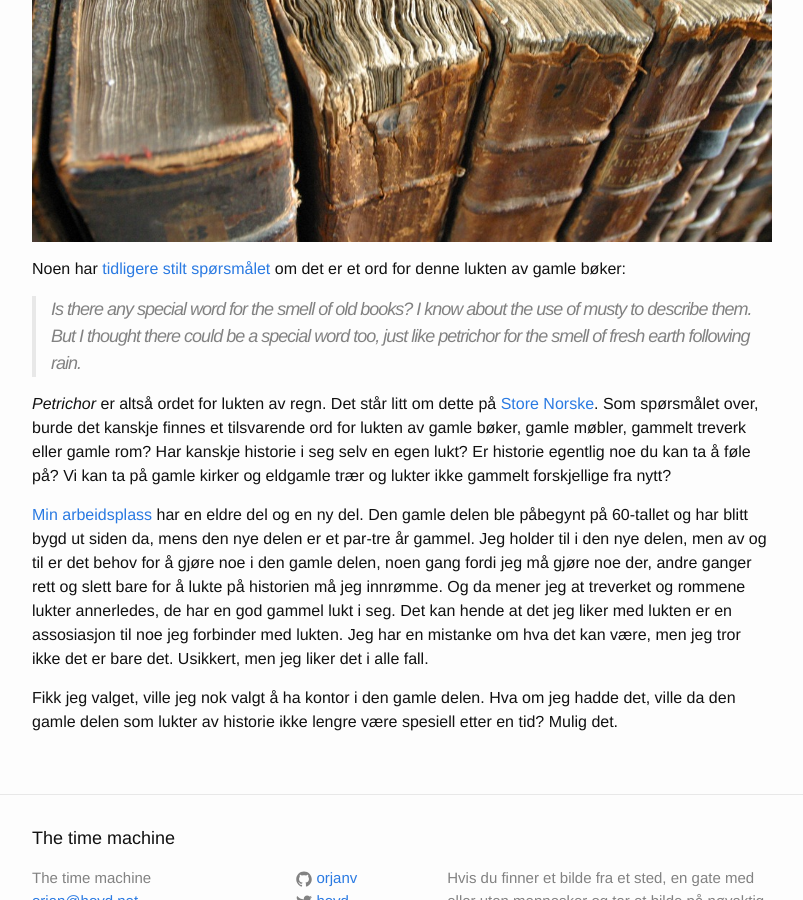
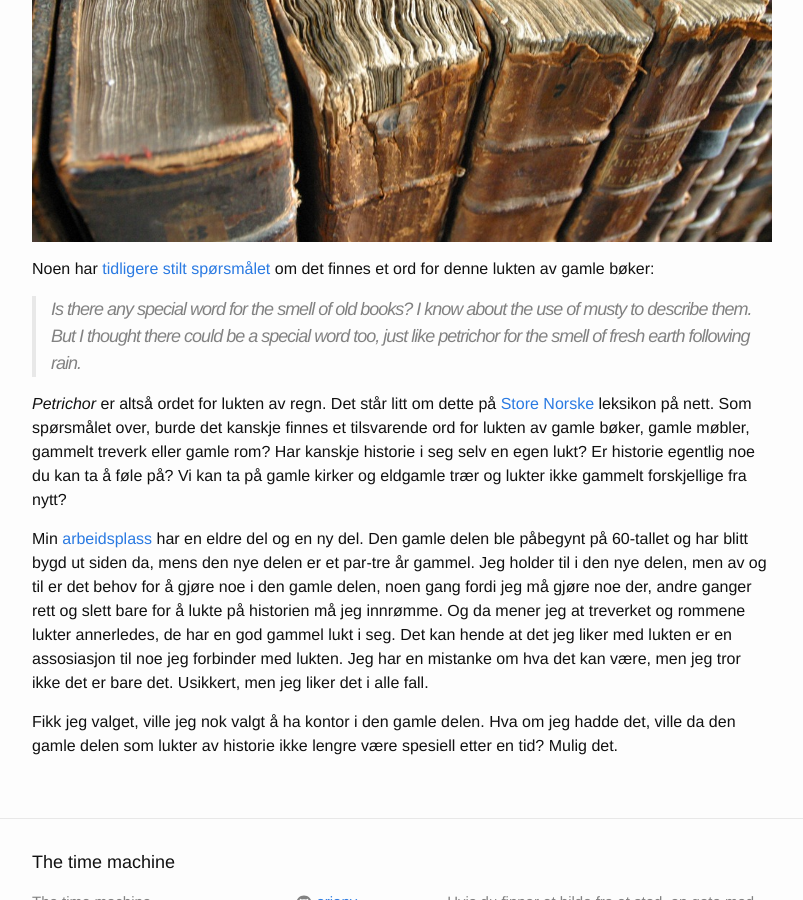
Before and after one commit to orjanv/orjanv.github.io, a Jekyll site: the page built from _posts/2015-08-03-gamle-boker.md, in a window 1280 px wide and 900 px high, scrolled down 458 px. Shown: the whole window, without its empty margins (238-1041 px from the left). Built offline with Jekyll 4.4.1, drawn with Linux system fonts in a browser that asks for light colours.

Commit message:
new blog post

```diff
--- a/_posts/2015-08-03-gamle-boker.md
+++ b/_posts/2015-08-03-gamle-boker.md
@@ -11,12 +11,12 @@ Jeg elsker å lukte i gamle bøker. En gang for flere år siden bestilte jeg en
 
 ![](/assets/gamle-boker.jpg)
 
-Noen har [tidligere stilt spørsmålet](http://english.stackexchange.com/questions/57416/word-for-the-smell-of-old-books) om det er et ord for denne lukten av gamle bøker:
+Noen har [tidligere stilt spørsmålet](http://english.stackexchange.com/questions/57416/word-for-the-smell-of-old-books) om det finnes et ord for denne lukten av gamle bøker:
 
 > *Is there any special word for the smell of old books? I know about the use of musty to describe them. But I thought there could be a special word too, just like petrichor for the smell of fresh earth following rain.*
 
-*Petrichor* er altså ordet for lukten av regn. Det står litt om dette på [Store Norske](https://snl.no/lukten_etter_regn). Som spørsmålet over, burde det kanskje finnes et tilsvarende ord for lukten av gamle bøker, gamle møbler, gammelt treverk eller gamle rom? Har kanskje historie i seg selv en egen lukt? Er historie egentlig noe du kan ta å føle på? Vi kan ta på gamle kirker og eldgamle trær og lukter ikke gammelt forskjellige fra nytt?
+*Petrichor* er altså ordet for lukten av regn. Det står litt om dette på [Store Norske](https://snl.no/lukten_etter_regn) leksikon på nett. Som spørsmålet over, burde det kanskje finnes et tilsvarende ord for lukten av gamle bøker, gamle møbler, gammelt treverk eller gamle rom? Har kanskje historie i seg selv en egen lukt? Er historie egentlig noe du kan ta å føle på? Vi kan ta på gamle kirker og eldgamle trær og lukter ikke gammelt forskjellige fra nytt?
 
-[Min arbeidsplass](http://www.andoyaspace.no) har en eldre del og en ny del. Den gamle delen ble påbegynt på 60-tallet og har blitt bygd ut siden da, mens den nye delen er et par-tre år gammel. Jeg holder til i den nye delen, men av og til er det behov for å gjøre noe i den gamle delen, noen gang fordi jeg må gjøre noe der, andre ganger rett og slett bare for å lukte på historien må jeg innrømme. Og da mener jeg at treverket og rommene lukter annerledes, de har en god gammel lukt i seg. Det kan hende at det jeg liker med lukten er en assosiasjon til noe jeg forbinder med lukten. Jeg har en mistanke om hva det kan være, men jeg tror ikke det er bare det. Usikkert, men jeg liker det i alle fall.
+Min [arbeidsplass](http://www.andoyaspace.no) har en eldre del og en ny del. Den gamle delen ble påbegynt på 60-tallet og har blitt bygd ut siden da, mens den nye delen er et par-tre år gammel. Jeg holder til i den nye delen, men av og til er det behov for å gjøre noe i den gamle delen, noen gang fordi jeg må gjøre noe der, andre ganger rett og slett bare for å lukte på historien må jeg innrømme. Og da mener jeg at treverket og rommene lukter annerledes, de har en god gammel lukt i seg. Det kan hende at det jeg liker med lukten er en assosiasjon til noe jeg forbinder med lukten. Jeg har en mistanke om hva det kan være, men jeg tror ikke det er bare det. Usikkert, men jeg liker det i alle fall.
 
 Fikk jeg valget, ville jeg nok valgt å ha kontor i den gamle delen. Hva om jeg hadde det, ville da den gamle delen som lukter av historie ikke lengre være spesiell etter en tid? Mulig det.
```
